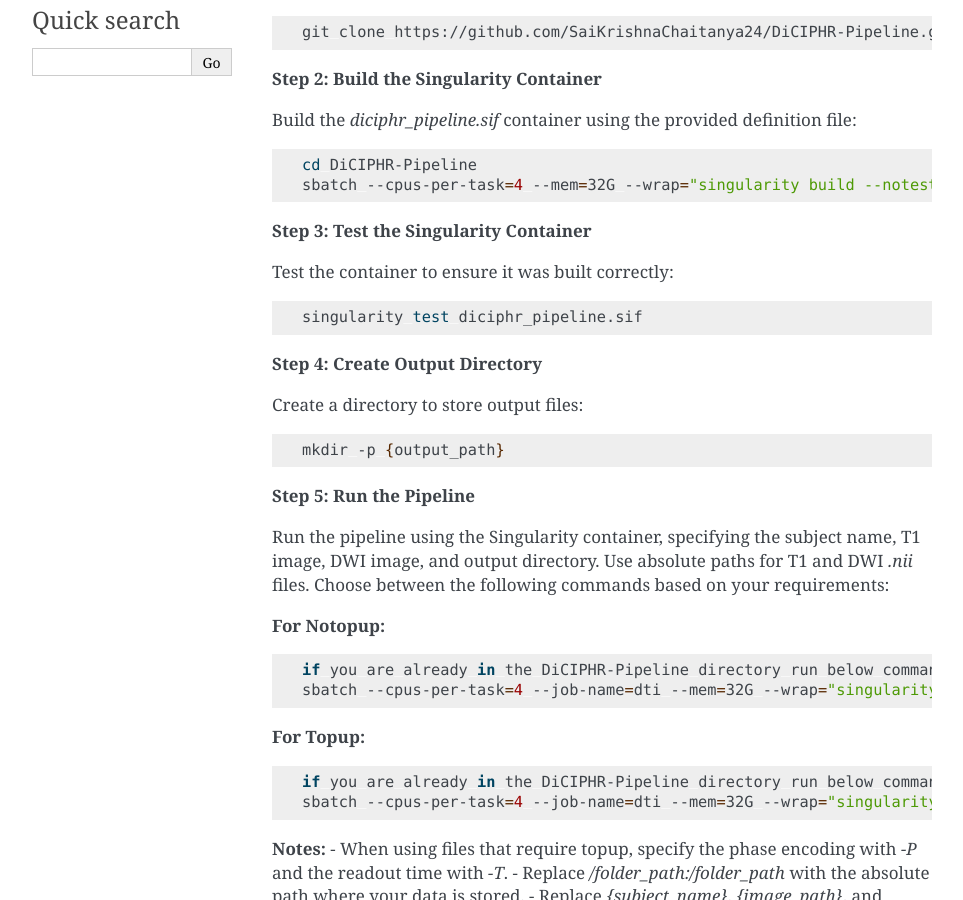
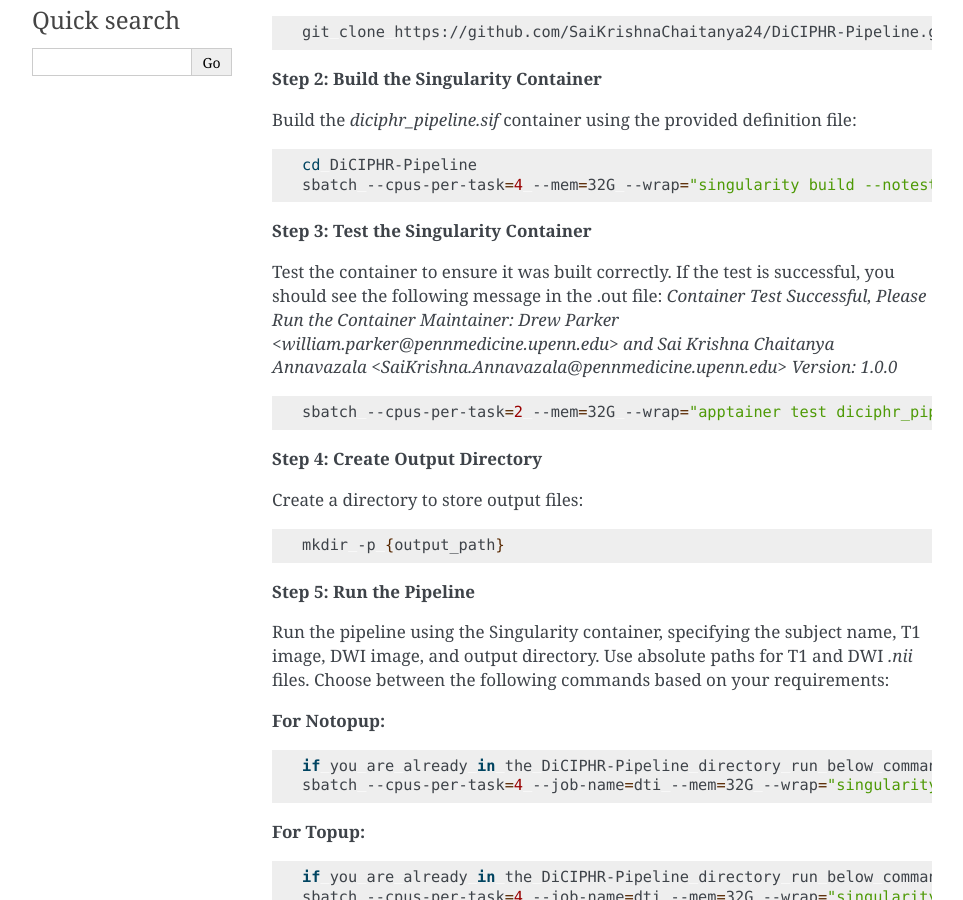
Before and after one commit to SaiKrishnaChaitanya24/DiCIPHR-Pipeline-Documentation, a Sphinx documentation site: the page built from source/RunningDTI.rst, in a window 1280 px wide and 900 px high, scrolled down 305 px. Shown: the whole window, without its empty margins (148-1111 px from the left). Built offline with Sphinx 7.4.7, drawn with Linux system fonts in a browser that asks for light colours.

Commit message:
Update RunningDTI.rst

```diff
--- a/source/RunningDTI.rst
+++ b/source/RunningDTI.rst
@@ -25,11 +25,14 @@
 
 **Step 3: Test the Singularity Container**
 
-Test the container to ensure it was built correctly:
+Test the container to ensure it was built correctly. If the test is successful, you should see the following message in the .out file:
+`Container Test Successful, Please Run the Container
+Maintainer: Drew Parker <william.parker@pennmedicine.upenn.edu> and Sai Krishna Chaitanya Annavazala <SaiKrishna.Annavazala@pennmedicine.upenn.edu>
+Version: 1.0.0`
 
 .. code-block:: bash
 
-    singularity test diciphr_pipeline.sif
+    sbatch --cpus-per-task=2 --mem=32G --wrap="apptainer test diciphr_pipeline.sif"
 
 **Step 4: Create Output Directory**
 
```
